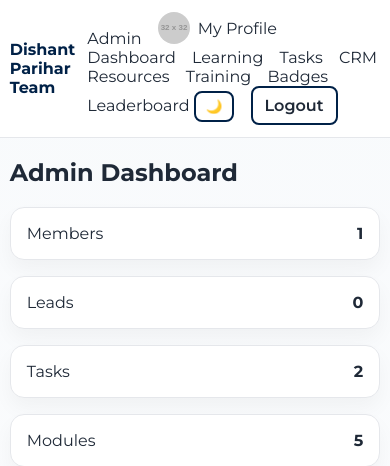
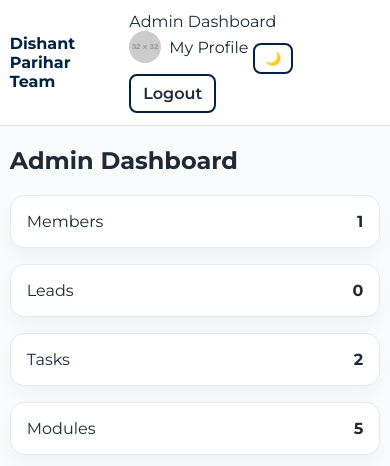
Before and after one commit to dishu269/hostinger-website, a PHP site: page /admin/index.php in a window 390 px wide. Shown: the top 466 px of the page. Run offline with PHP 8.4, Linux system fonts and the light colour scheme; the visitor is signed in with stand-in values (Sample User, id 1); data comes from the database, SQL or seed files in the repository; grey boxes labelled with a size stand in for pictures from a placeholder-image service; data that the repository does not hold is empty; some libraries are stand-ins or nearby versions.

Commit message:
Fix critical errors and refactor UI components
This commit addresses a series of critical errors that prevented the application from running and also refactors UI components based on user feedback.

CRITICAL BUG FIXES:
- **Fix invalid constant definition in config.php:** Replaced `const` with `define()` for constants using `getenv()`, which caused a fatal syntax error.
- **Improve database connection error handling:** Wrapped the PDO connection in a `try...catch` block in `db.php` to prevent crashes from bad credentials.
- **Update database schema for avatar_url:** Added the `avatar_url` column to the `users` table in `db/schema.sql` to fix "Column not found" errors.
- **Fix invalid parameter number in SQL query:** Corrected a query in `functions.php` that was reusing a named placeholder, which caused a fatal PDOException.

UI REFACTORING:
- **Admin Dashboard:** Refactored the admin dashboard (`admin/index.php`) by removing inline styles, grouping links into logical sections with headings, adding icons, and fixing a responsive grid issue in `assets/css/style.css`.
- **Role-Based Navigation:** Updated the main navigation menu in `includes/header.php` to be role-specific. Admins and regular users now see a navigation bar tailored to their roles, providing a cleaner experience.

```diff
--- a/public_html/includes/header.php
+++ b/public_html/includes/header.php
@@ -32,20 +32,22 @@ $csrf = generate_csrf_token();
       <nav class="nav">
         <?php if ($user): ?>
           <?php if ($user['role'] === 'admin'): ?>
-            <a href="/admin/index.php">Admin</a>
+            <a href="/admin/index.php">Admin Dashboard</a>
+          <?php else: ?>
+            <a href="/user/dashboard.php">Dashboard</a>
+            <a href="/user/learning.php">Learning</a>
+            <a href="/user/tasks.php">Tasks</a>
+            <a href="/user/crm.php">CRM</a>
+            <a href="/user/resources.php">Resources</a>
+            <a href="/user/training.php">Training</a>
+            <a href="/user/achievements.php">Badges</a>
+            <a href="/user/leaderboard.php">Leaderboard</a>
           <?php endif; ?>
+
           <a href="/user/profile.php" style="display: inline-flex; align-items: center; gap: 8px;">
             <img src="<?= htmlspecialchars($user['avatar_url'] ?? 'https://placehold.co/32x32/EFEFEF/AAAAAA&text=') ?>" alt="Your Avatar" style="width: 32px; height: 32px; border-radius: 50%;">
             <span>My Profile</span>
           </a>
-          <a href="/user/dashboard.php">Dashboard</a>
-          <a href="/user/learning.php">Learning</a>
-          <a href="/user/tasks.php">Tasks</a>
-          <a href="/user/crm.php">CRM</a>
-          <a href="/user/resources.php">Resources</a>
-          <a href="/user/training.php">Training</a>
-          <a href="/user/achievements.php">Badges</a>
-          <a href="/user/leaderboard.php">Leaderboard</a>
           <button id="theme-toggle" class="btn-outline" style="padding: 6px 10px;">🌙</button>
           <a class="btn btn-outline" href="/logout.php">Logout</a>
         <?php else: ?>
```
